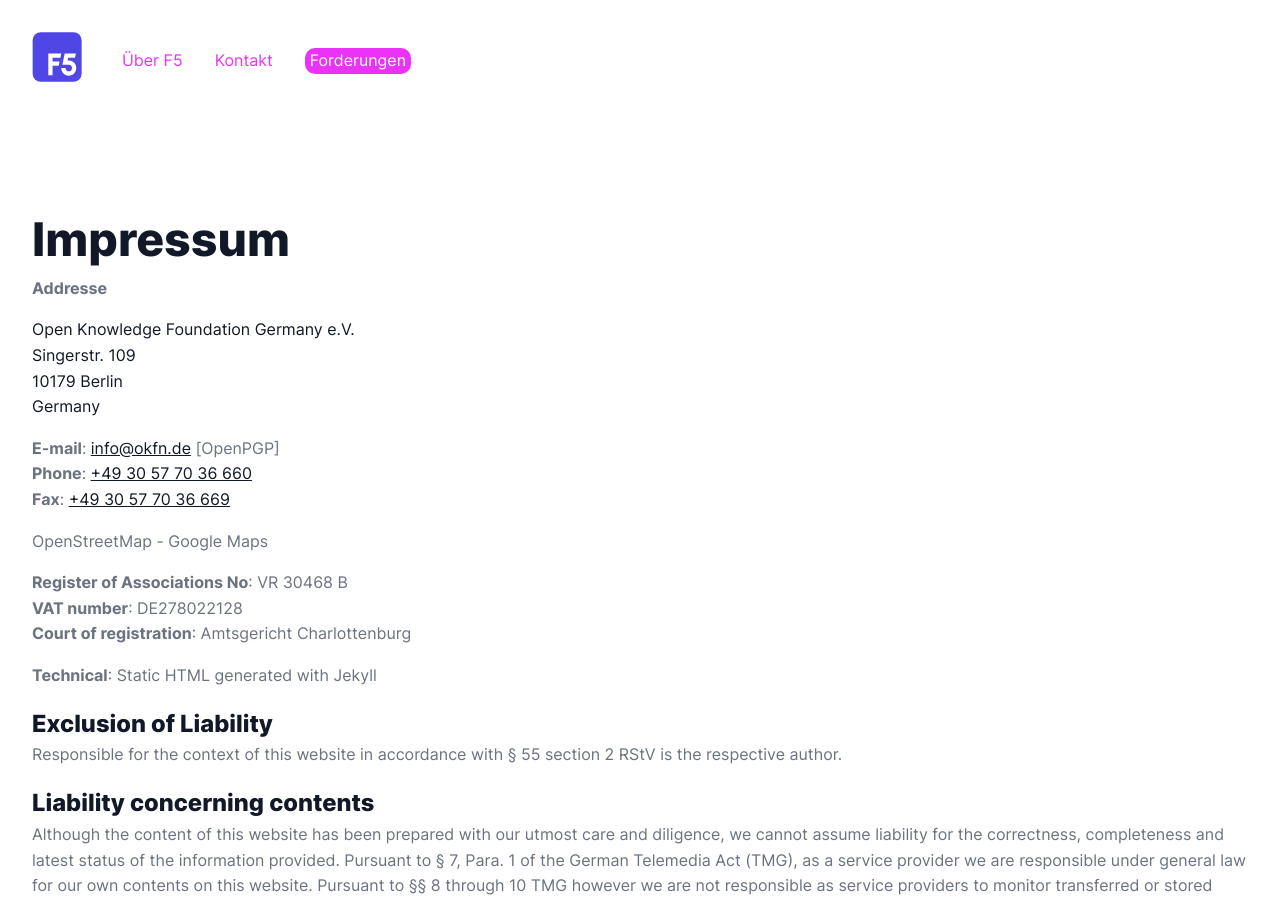
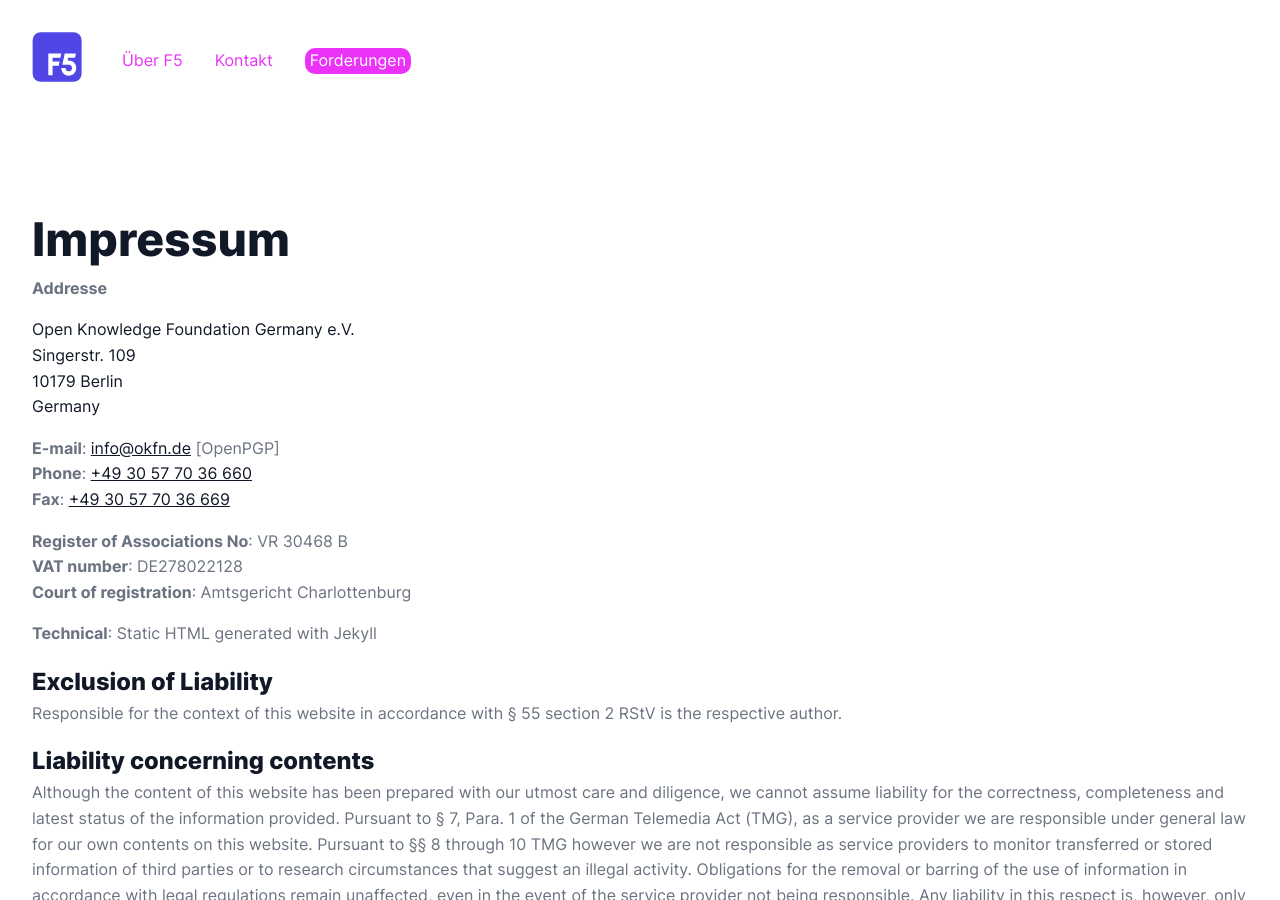
Before and after one commit to okfde/buendnis-f5, a Jekyll site: the page built from impressum.html, in a window 1280 px wide and 900 px high. Built offline with Jekyll 4.4.1, drawn with Linux system fonts in a browser that asks for light colours.

Commit message:
Update impressum.html

```diff
--- a/impressum.html
+++ b/impressum.html
@@ -20,8 +20,6 @@
             <strong>Phone</strong>: <a href="tel:+49 30 57 70 36 660">+49 30 57 70 36 660</a><br />
             <strong>Fax</strong>: <a href="tel:+49 30 57 70 36 669">+49 30 57 70 36 669</a><br />
         </p>
-
-        <p>OpenStreetMap - Google Maps</p>
 
         <p><strong>Register of Associations No</strong>: VR 30468 B<br />
             <strong>VAT number</strong>: DE278022128<br />
```
